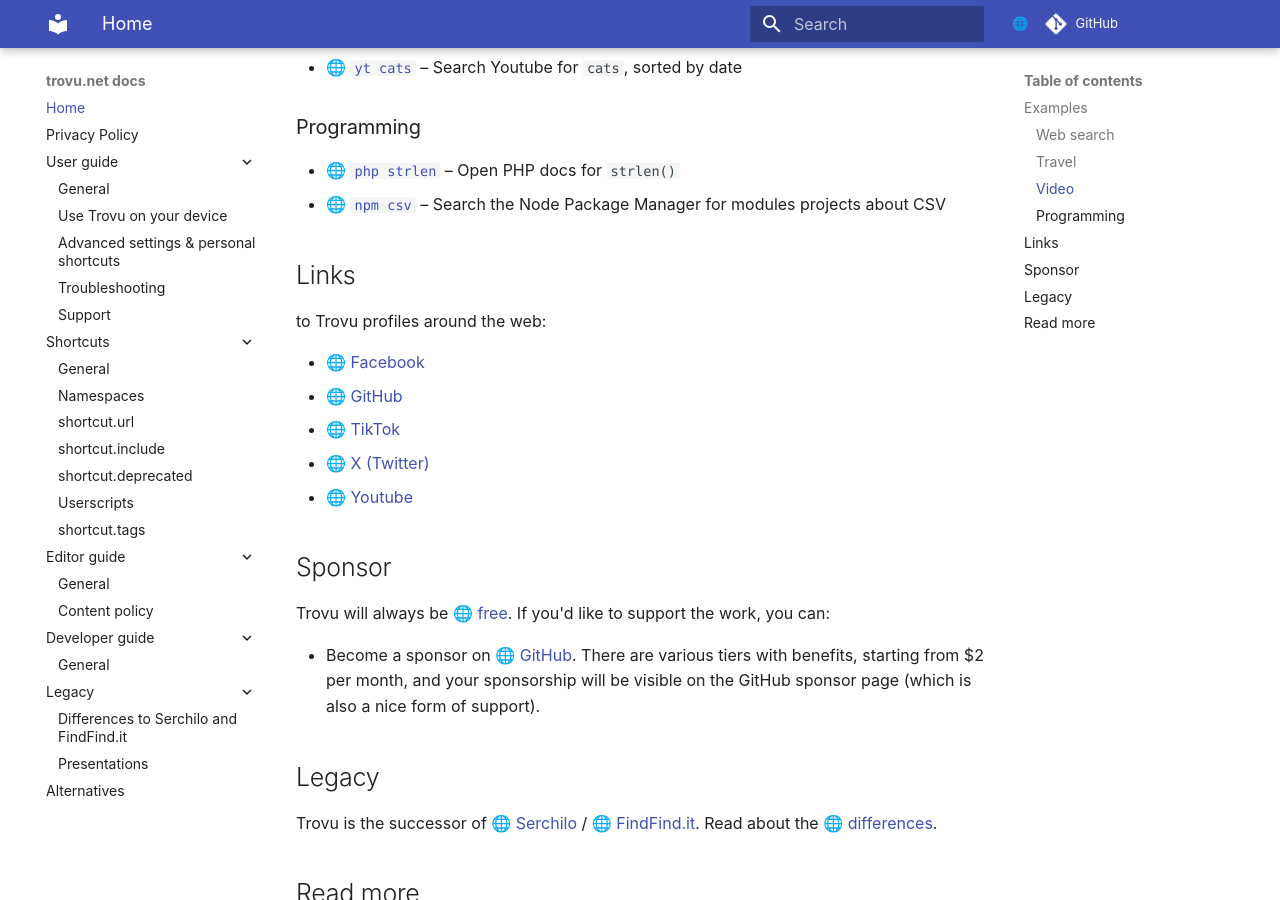
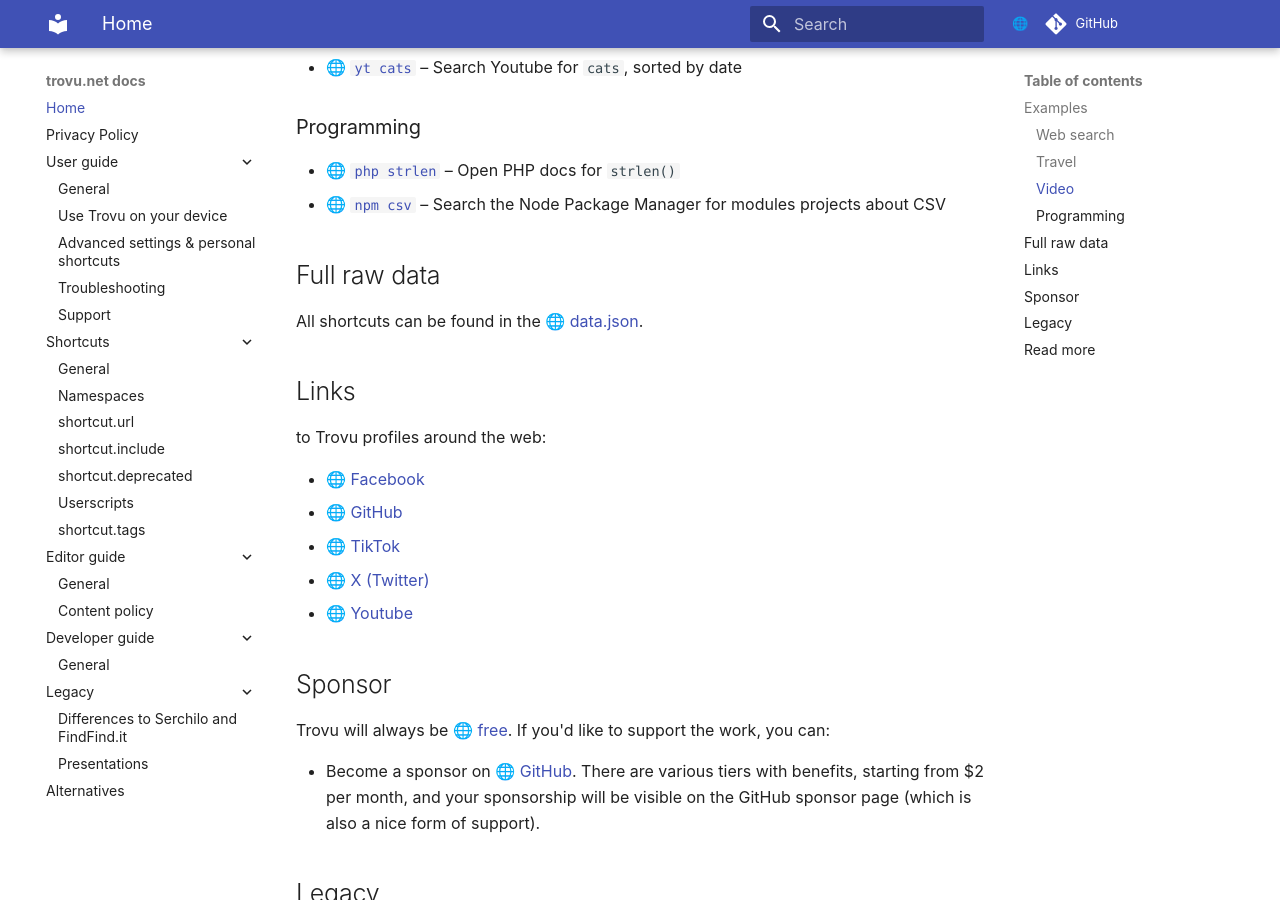
Before and after one commit to trovu/trovu, an MkDocs documentation site: the page built from docs/index.md, in a window 1280 px wide and 900 px high, scrolled down 1392 px. Built offline with MkDocs 1.6.1 and Material for MkDocs 9.7.7, drawn with Linux system fonts in a browser that asks for light colours; comment, search, counter and statistics services are not loaded.

Commit message:
Add link to data.json.

```diff
--- a/docs/index.md
+++ b/docs/index.md
@@ -48,6 +48,10 @@
 - [`php strlen`](https://trovu.net/process/index.html#query=php+strlencsv) – Open PHP docs for `strlen()`
 - [`npm csv`](https://trovu.net/process/index.html#query=npm+csv) – Search the Node Package Manager for modules projects about CSV
 
+## Full raw data
+
+All shortcuts can be found in the [data.json](https://trovu.net/data.json).
+
 ## Links
 
 to Trovu profiles around the web:
```
